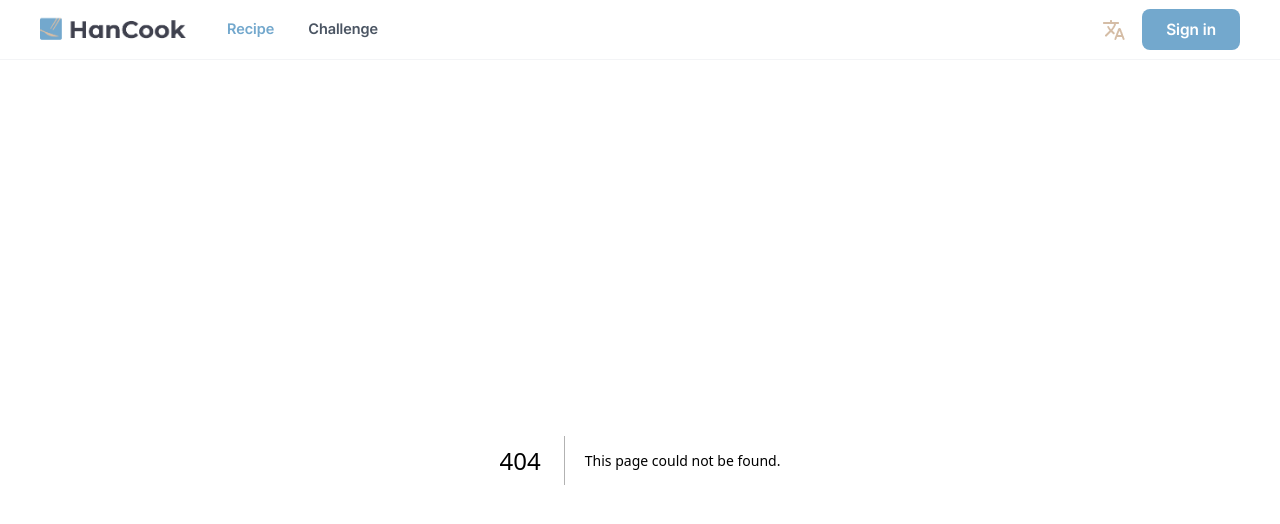
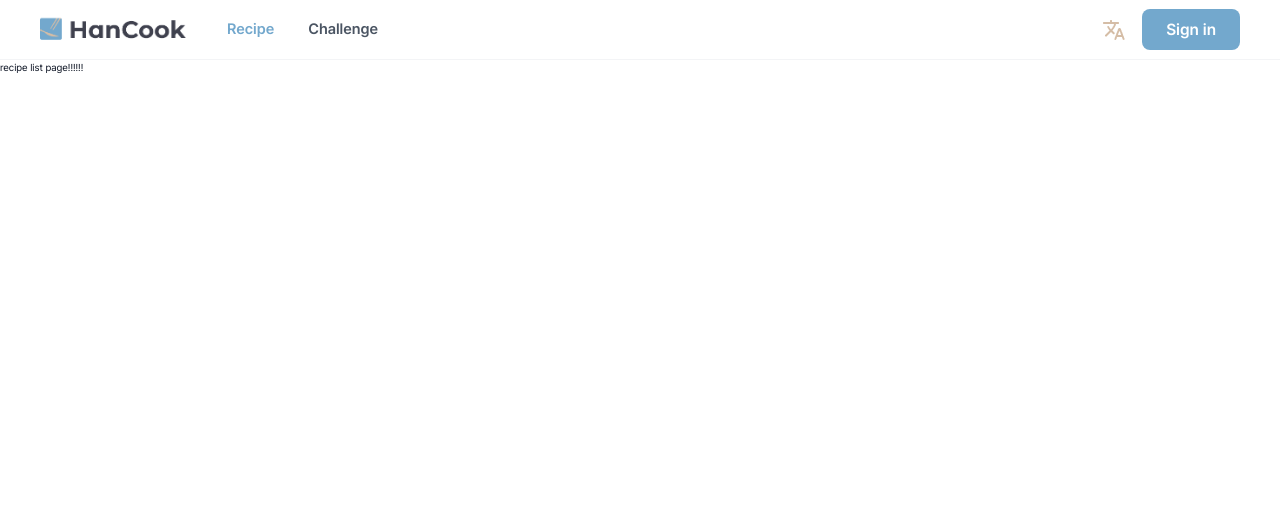
Before and after one commit to 2-Docthru-team1/2-Docthru-team1-FE, a Next.js app: page /recipeList in a window 1280 px wide. Before the commit this address had no page. Shown: the top 524 px of the page. Built offline with nearby package versions, Linux system fonts and the light colour scheme.

Commit message:
✨ Feat:#20-파일 생성

```diff
--- /dev/null
+++ b/src/app/recipeList/page.tsx
@@ -0,0 +1,3 @@
+export default function Home() {
+  return <div>recipe list page!!!!!!</div>;
+}
```
